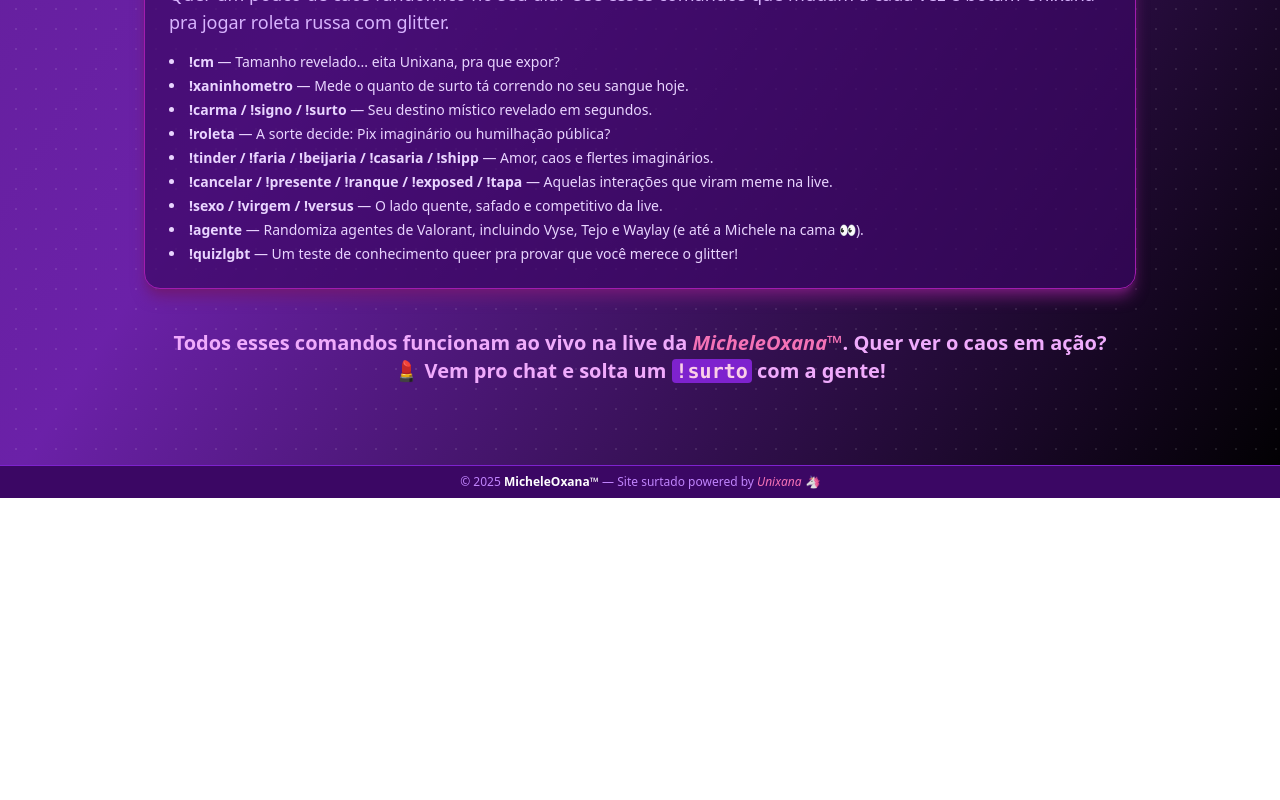
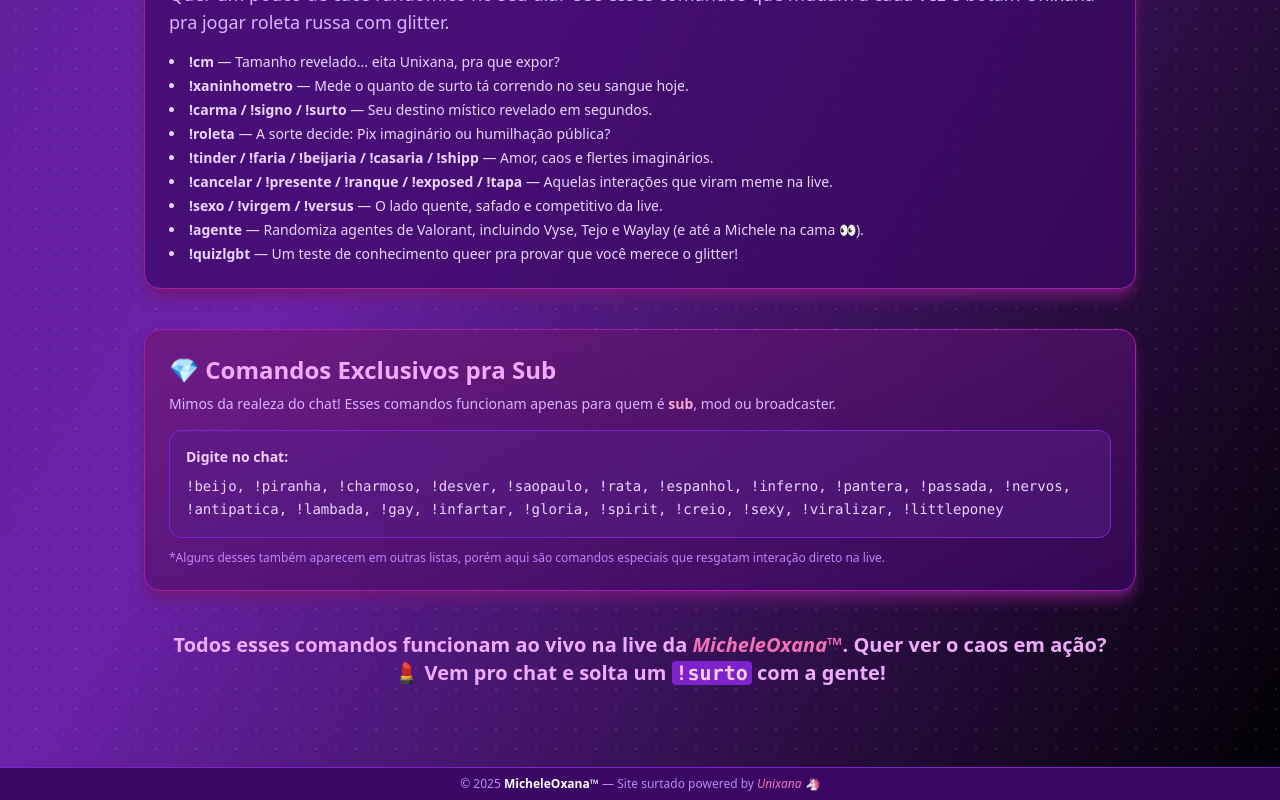
Before and after one commit to MicheleOxana/michele-site, a Next.js app: page /comandos in a window 1280 px wide. Shown: the part 1467-2267 px from the top of the page. Before the commit the page ends 1965 px from the top, so only its background shows below. Built offline with nearby package versions, Linux system fonts and the light colour scheme.

Commit message:
atualizando comandos

```diff
--- a/pages/comandos.tsx
+++ b/pages/comandos.tsx
@@ -97,6 +97,24 @@
             </ul>
           </section>
 
+          <section className="bg-gradient-to-br from-fuchsia-900/70 to-purple-950/70 border border-fuchsia-700 rounded-2xl p-6 shadow-lg shadow-fuchsia-900">
+            <h2 className="text-2xl font-bold text-fuchsia-300 mb-2">💎 Comandos Exclusivos pra Sub</h2>
+            <p className="mt-2 text-purple-300 text-sm">
+              Mimos da realeza do chat! Esses comandos funcionam apenas para quem é <span className="text-pink-300 font-semibold">sub</span>, mod ou broadcaster.
+            </p>
+            <div className="mt-4 text-sm">
+              <div className="bg-purple-900/50 rounded-xl p-4 border border-purple-700">
+                <p className="text-fuchsia-200 font-semibold mb-2">Digite no chat:</p>
+                <p className="font-mono leading-relaxed break-words">
+                  !beijo, !piranha, !charmoso, !desver, !saopaulo, !rata, !espanhol, !inferno, !pantera, !passada, !nervos, !antipatica, !lambada, !gay, !infartar, !gloria, !spirit, !creio, !sexy, !viralizar, !littleponey
+                </p>
+              </div>
+              <p className="mt-3 text-purple-400 text-xs">
+                *Alguns desses também aparecem em outras listas, porém aqui são comandos especiais que resgatam interação direto na live.
+              </p>
+            </div>
+          </section>
+
           <p className="mt-12 text-center text-fuchsia-300 text-xl font-semibold animate-float">
             Todos esses comandos funcionam ao vivo na live da <span className="italic text-pink-400">MicheleOxana™</span>. Quer ver o caos em ação?
             <br/>
```
